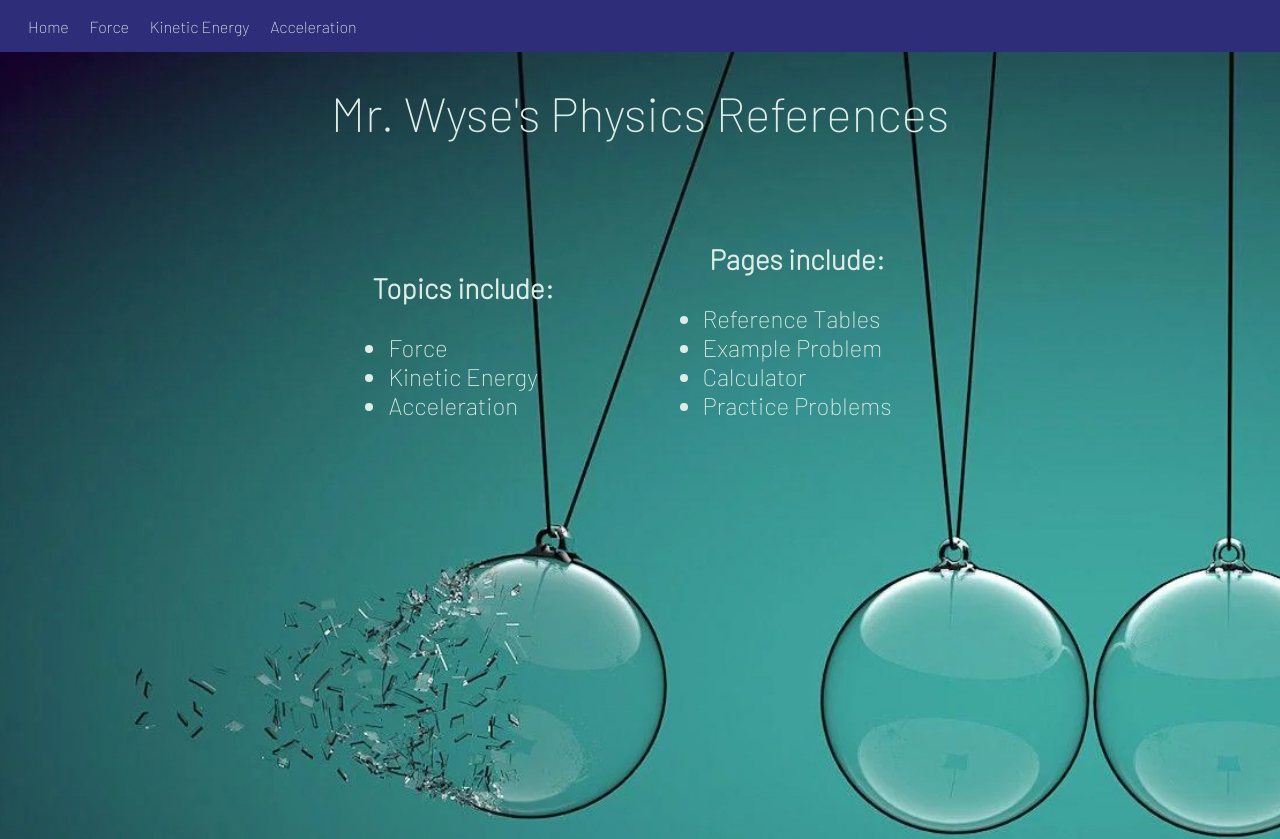
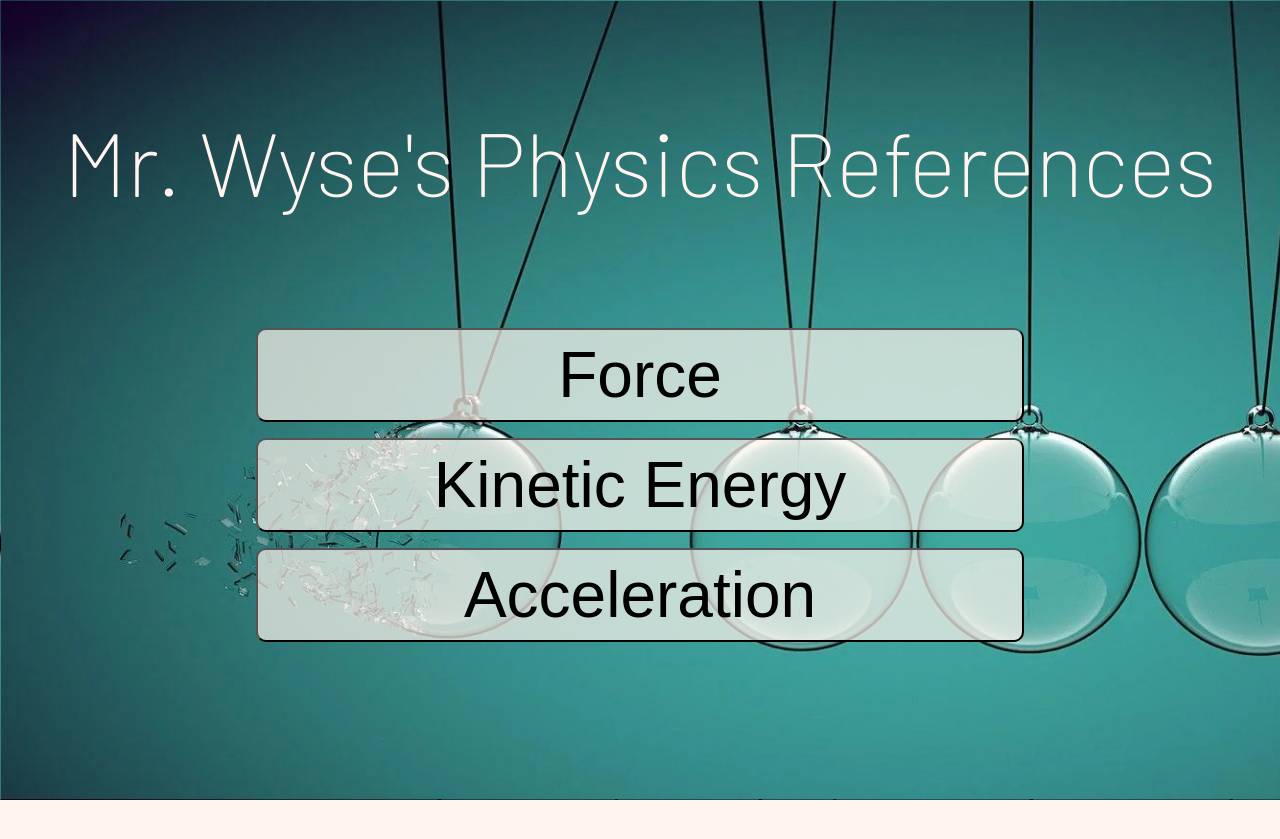
Before and after one commit to johnwyse/Wyse-Physics, a plain HTML site: page index.html in a window 1280 px wide. Shown: the top 839 px of the page. After the commit the page ends 800 px from the top, so only its background shows below. Drawn offline with Linux system fonts and the light colour scheme.

Commit message:
simpler homepage, banner updated

```diff
--- a/index.html
+++ b/index.html
@@ -8,46 +8,41 @@
         <link href="https://fonts.googleapis.com/css2?family=Barlow:wght@100;200&display=swap" rel="stylesheet">
         <script src=physics.js></script>
         <title>Physics</title>
-        <meta name="viewport" content="width=device-width, initial-scale=1, shrink-to-fit=no">
+        <meta name="viewport" content="width=device-width, initial-scale=1, shrink-to-fit=yes">
     </head>
 
     <body>
-        <!-- Navigation Banner -->
-        <div class="banner">
-            <button class="pagelink" data-page="homepage">Home</button>
-            <button class="pagelink" data-page="force">Force</button>
-            <button class="pagelink" data-page="kinetic_energy">Kinetic Energy</button>
-            <button class="pagelink" data-page="acceleration">Acceleration</button>
-        </div>
-
         <!-- Homepage -->
         <div class="page" id="homepage">
           <div>
             <p id="home_title">Mr. Wyse's Physics References</p>
           </div>
-          <div id="lists">
-            <div class="inline-block">
-              <h3>Topics include:</h3>
-                <ul>
-                  <li>Force</li>
-                  <li>Kinetic Energy</li>
-                  <li>Acceleration</li>
-                </ul>
+
+          <div class="home-buttons">
+            <div class="home-button">
+              <button class="homelink" data-page="force">Force</button>
             </div>
-            <div class="inline-block">
-              <h3>Pages include:</h3>
-                <ul>
-                  <li>Reference Tables</li>
-                  <li>Example Problem</li>
-                  <li>Calculator</li>
-                  <li>Practice Problems</li>
-                </ul>
+            <div class="home-button">
+              <button class="homelink" data-page="kinetic_energy">Kinetic Energy</button>
+            </div>
+            <div class="home-button">
+              <button class="homelink" data-page="acceleration">Acceleration</button>
             </div>
           </div>
+
         </div>
 
         <!-- Force -->
+
+
         <div class="page" id="force">
+          <div class="banner">
+            <button class="pagelink" data-page="homepage">Home</button>
+            <button class="pagelink" data-page="force">Force</button>
+            <button class="pagelink" data-page="kinetic_energy">Kinetic Energy</button>
+            <button class="pagelink" data-page="acceleration">Acceleration</button>
+          </div>
+
           <div class="title">
               <h1>Force</h1>
               <h3>Force = (mass)(acceleration) <br> F = ma</h3>
@@ -139,6 +134,13 @@
 
         <!-- Acceleration -->
         <div class="page" id="acceleration">
+          <div class="banner">
+            <button class="pagelink" data-page="homepage">Home</button>
+            <button class="pagelink" data-page="force">Force</button>
+            <button class="pagelink" data-page="kinetic_energy">Kinetic Energy</button>
+            <button class="pagelink" data-page="acceleration">Acceleration</button>
+          </div>
+
           <div class="title">
             <h1>Acceleration</h1>
             <h3>Acceleration = (final velocity - initial velocity) / (time) <br> a = (v<sub>f</sub>-v<sub>i</sub>) / t</h3>
@@ -247,6 +249,12 @@
 
         <!-- Kinetic Energy -->
         <div class="page" id="kinetic_energy">
+          <div class="banner">
+            <button class="pagelink" data-page="homepage">Home</button>
+            <button class="pagelink" data-page="force">Force</button>
+            <button class="pagelink" data-page="kinetic_energy">Kinetic Energy</button>
+            <button class="pagelink" data-page="acceleration">Acceleration</button>
+          </div>
           <div class="title">
             <h1>Kinetic Energy</h1>
             <h3>Kinetic Energy = (1/2)(mass)(velocity<sup>2</sup>) <br> KE = (1/2)mv<sup>2</sup></h3>
--- a/physics.js
+++ b/physics.js
@@ -12,6 +12,14 @@ document.addEventListener("DOMContentLoaded", function() {
     document.querySelectorAll('button.pagelink').forEach(button => {
       button.onclick = function() {
         showPage(this.dataset.page);
+        window.scrollTo(0,0);
+      }
+    })
+
+    document.querySelectorAll('button.homelink').forEach(button => {
+      button.onclick = function() {
+        showPage(this.dataset.page);
+        window.scrollTo(0,0);
       }
     })
 
--- a/style/styles.css
+++ b/style/styles.css
@@ -1,27 +1,34 @@
+:root {
+    --blue: rgb(15, 38, 100);
+    --light: rgb(15, 38, 100, 0.3);
+    --bg: rgb(255, 245, 238);
+    --bglight: rgb(255, 245, 238, 0.7);
+  }
+
 body {
-  background-color:rgb(221, 236, 229);
+  background-color:var(--bg);
   font-family: 'Barlow', sans-serif;
+  margin: 0;
+  padding: 0;
 }
 
 .banner {
-    background-color: rgb(45, 45, 122);
-    padding: 1rem 1rem;
+    background-color: var(--blue);
     position: sticky;
-    top:0;
-    margin: -10px;
-    height: 3vh;
+    top: 0;
+    height: 5vh;
+    width: 110%;
+    min-height: 40px;
+    display: flex;
 }
 
 button.pagelink {
   background: none;
   border: none;
   cursor: pointer;
-  float: left;
-  margin-right: .1vh;
-  margin-left: 1vh;
-  color: rgb(221, 236, 229);
-  text-decoration: none;
-  font-size: max(2vh, 12px);
+  margin: justify;
+  color: var(--bg);
+  font-size: max(1.8vh, 0.9rem);
   font-family: 'Barlow', sans-serif;
 }
 
@@ -29,35 +36,41 @@ button.pagelink:hover {
     color: gray;
 }
 
-#lists {
-  text-align: center;
-  font-size: 1.5rem;
+#home_title {
+  font-size: 7vw;
+  padding: 0.5rem;
+  padding-top: 1rem;
+  color: var(--bg);
 }
 
-#home_title {
-  font-size: 3rem;
-  padding: 0.5rem;
-  padding-top: 2rem;
+.home-buttons {
+    width: 60vw;
+    border-radius: 10px;
+    margin: auto;
+}
+.home-button {
+  margin: auto;
 }
 
-ul {
-    list-style: outside;
-    text-align: left;
-    padding-left: 4rem;
-    padding-right: 4rem;
+.homelink {
+  width: 100%;
+  font-size: 5vw;
+  text-align: center;
+  padding: 0.5rem;
+  margin: auto;
+  margin-top: 1rem;
+  background-color: var(--bglight);
+  border-radius: 10px;
 }
 
+
 #homepage {
+  height:100vh;
+  border: 0.1px solid transparent;
+  box-sizing:border-box;
   background-image: url("/images/bg2.jpg");
   background-size: cover;
-  background-repeat: repeat;
   position: relative;
-  top: -2.5rem;
-  margin-top: 1rem;
-  margin-left: -1rem;
-  margin-right: -1rem;
-  height: 120vh;
-  color: rgb(221, 236, 229);
 }
 
 #home_title {
@@ -108,9 +121,8 @@ tr:first-child {
     margin-bottom: 2rem;
     text-align: center;
     display: block;
-    border: 2px solid rgb(45, 45, 122);
-    border-radius: 4px;
-    background-color: rgb(242, 247, 244);
+    border: 2px solid rgb(45, 65, 122);
+    background-color: rgb(45, 45, 122, 0.3);
     width: flex;
     max-width: 42rem;
     margin-left: auto;
@@ -129,22 +141,20 @@ tr:first-child {
 
 form > button {
   background-color: white;
-  color: rgb(45, 45, 122);
-  border: 2px solid rgb(45, 45, 122);
+  color: black;
+  border: 2px solid #555555;
   border-radius: 4px;
   transition-duration: 0.3s;
   cursor: pointer;
 }
 
 form > button:hover {
-  background-color: rgb(45, 45, 122);
+  background-color: #555555;
   color: white;
 }
 
 form > input {
   width: 60px;
-  border: 1px solid black;
-  border-radius: 2px;
 }
 
 #footer {
```
